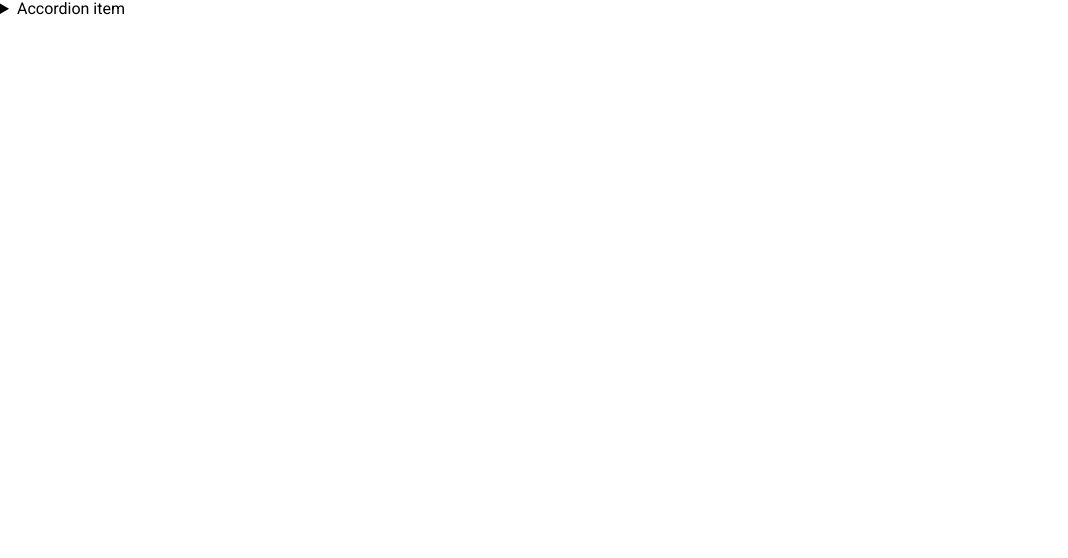
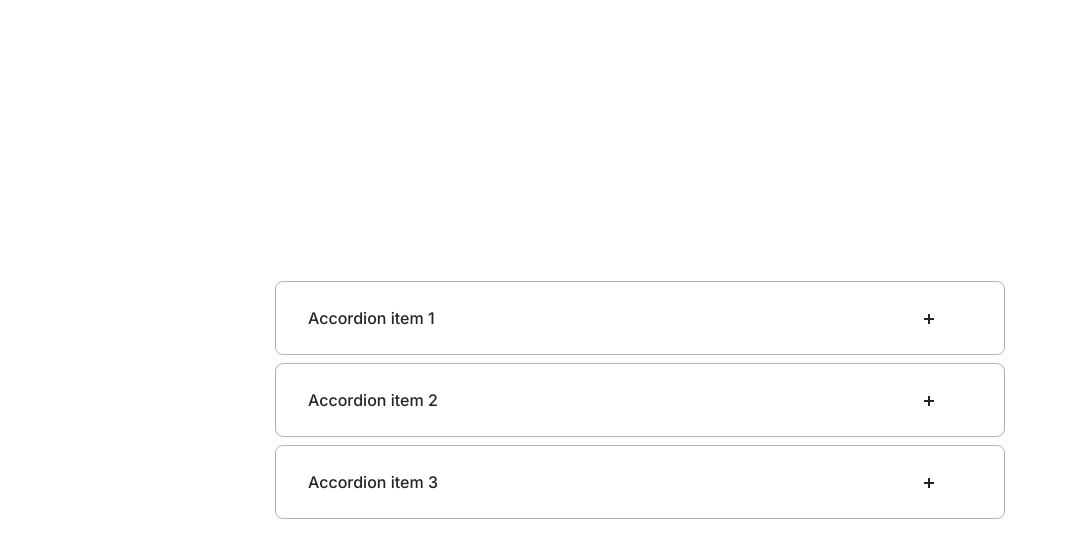
Before and after one commit to js-tasks-ru/htmlcss-20230124_lavrovfp1995, a website: page 03-lection1/02-accordion/index.html in a window 1280 px wide. Shown: the whole page, without its empty margins (0-1068 px from the left). Drawn offline with Linux system fonts and the light colour scheme.

Commit message:
added_accoridon__component

```diff
--- a/03-lection1/02-accordion/accordion.css
+++ b/03-lection1/02-accordion/accordion.css
@@ -1 +1,95 @@
-/* Стилизация аккордеона */
+/* /* Стилизация аккордеона */
+
+.accordion__body{
+    width: 100vw;
+    height: 100vh;
+    display: flex;
+    justify-content: center;
+    align-items: center;
+}
+
+.wrapper{
+    display: flex;
+    flex-direction: column;
+}
+
+.wrapper > .accordion:not(:first-child){
+    margin-top: 8px;
+}
+
+.accordion{
+    width: 730px;
+    padding: 24px 0px 24px 32px;
+    background: #FFFFFF;
+    border: 1px solid #ACB5BD;
+    border-radius: 8px;
+}
+
+.accordion__summary{
+    max-width: 100%;
+    font-family: 'Inter';
+    font-style: normal;
+    font-weight: 400;
+    font-size: 16px;
+    line-height: 24px;
+    color: #212429;
+    cursor: pointer;
+    position: relative;
+}
+
+.accordion__summary-text{
+    padding-top: 16px;
+    font-family: 'Inter';
+    font-style: normal;
+    font-weight: 400;
+    font-size: 16px;
+    line-height: 24px;
+    color: #495057;
+}
+
+
+
+/* delition marks in accordion */
+
+/* Печему-то первый вариант не скрывает маркер у summary */
+
+/* .summary::-webkit-details-marker{
+    display: none;
+} */
+
+details > summary{
+    list-style: none;
+}
+
+.accordion__summary::after{
+    content: "";
+    position: absolute;
+    width: 10px;
+    height: 2px;
+    background-color: #212429;
+    top: 50%;
+    right: 10%;
+    rotate: 90deg;
+    transition: rotate 0.7s;
+}
+
+.accordion__summary::before{
+    content: "";
+    position: absolute;
+    width: 10px;
+    height: 2px;
+    background-color: #212429;
+    top: 50%;
+    right: 10%;
+    rotate: 180deg;
+    transition: rotate 0.7s;
+}
+
+
+.accordion__summary:hover::before{
+    rotate: 120deg;
+}
+
+.accordion__summary:hover::after{
+    rotate: 60deg;
+}
--- a/03-lection1/02-accordion/index.html
+++ b/03-lection1/02-accordion/index.html
@@ -5,14 +5,39 @@
         <link rel="stylesheet" href="../../assets/css/main.css">
         <link rel="stylesheet" href="./accordion.css">
     </head>
-    <body>
-        <details>
-            <summary>
-                Accordion item
+    <body class="accordion__body">
+        <div class="wrapper">
+        <details class="accordion">
+            <summary class="accordion__summary">
+                Accordion item 1
             </summary>
-            <p>
-                Hidden content
+            <p class="accordion__summary-text">
+                Amet minim mollit non deserunt ullamco est sit aliqua dolor do amet sint.
+                Velit officia consequat duis enim velit mollit. Exercitation veniam consequat sunt nostrud amet.
             </p>
         </details>
+        <details class="accordion">
+            <summary class="accordion__summary">
+                Accordion item 2
+            </summary>
+            <p class="accordion__summary-text">
+                Amet minim mollit non deserunt ullamco est sit aliqua dolor do amet sint.
+                Velit officia consequat duis enim velit mollit. Exercitation veniam consequat sunt nostrud amet.
+                Amet minim mollit non deserunt ullamco est sit aliqua dolor do amet sint.
+                Velit officia consequat duis enim velit mollit. Exercitation veniam consequat sunt nostrud amet.
+                Amet minim mollit non deserunt ullamco est sit aliqua dolor do amet sint.
+                Velit officia consequat duis enim velit mollit. Exercitation veniam consequat sunt nostrud amet.
+            </p>
+        </details>
+        <details class="accordion">
+            <summary class="accordion__summary">
+                Accordion item 3
+            </summary>
+            <p class="accordion__summary-text">
+                Amet minim mollit non deserunt ullamco est sit aliqua dolor do amet sint.
+                Velit officia consequat duis enim velit mollit. Exercitation veniam consequat sunt nostrud amet.
+            </p>
+        </details>
+    </div>
     </body>
 </html>
```
